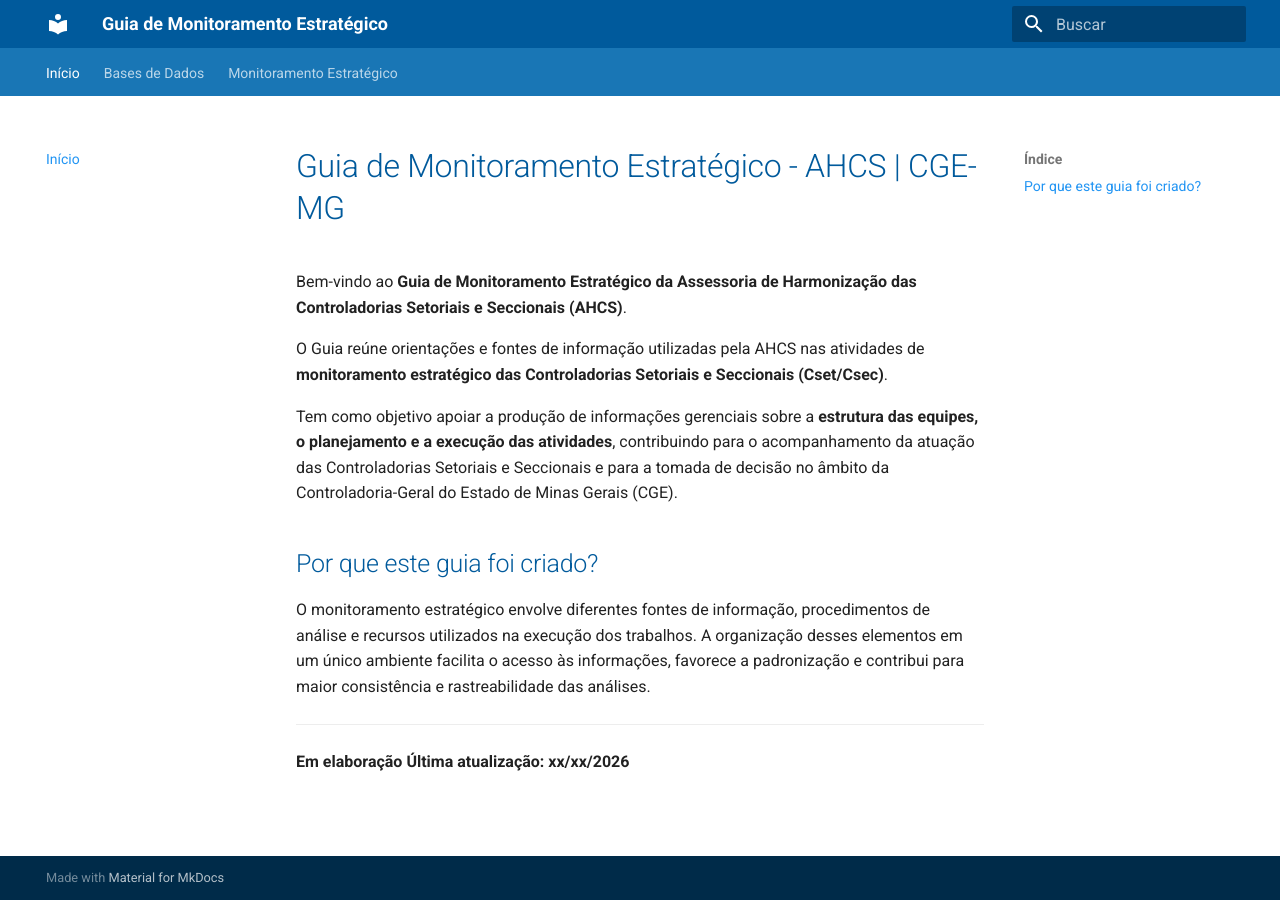
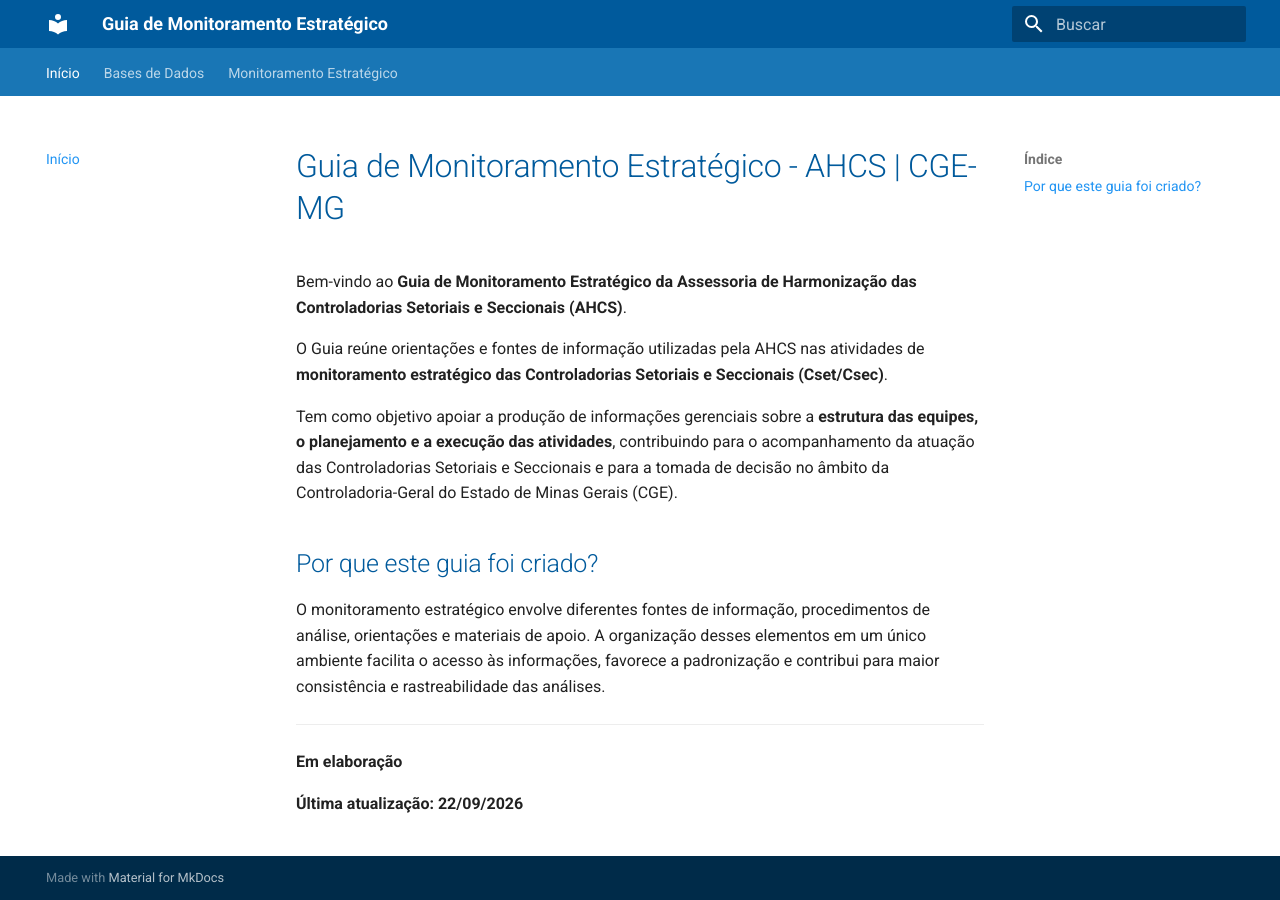
Before and after one commit to CGEMG-AHCS/guia-monitoramento-estrategico, an MkDocs documentation site: the page built from docs/index.md, in a window 1280 px wide. Built offline with MkDocs 1.6.1 and Material for MkDocs 9.7.7, drawn with Linux system fonts in a browser that asks for light colours.

Commit message:
Update index.md

```diff
--- a/docs/index.md
+++ b/docs/index.md
@@ -8,9 +8,10 @@ Tem como objetivo apoiar a produção de informações gerenciais sobre a **estr
 
 ## Por que este guia foi criado?
 
-O monitoramento estratégico envolve diferentes fontes de informação, procedimentos de análise e recursos utilizados na execução dos trabalhos. A organização desses elementos em um único ambiente facilita o acesso às informações, favorece a padronização e contribui para maior consistência e rastreabilidade das análises.
+O monitoramento estratégico envolve diferentes fontes de informação, procedimentos de análise, orientações e materiais de apoio. A organização desses elementos em um único ambiente facilita o acesso às informações, favorece a padronização e contribui para maior consistência e rastreabilidade das análises.
 
 ---
 
 **Em elaboração**
-**Última atualização: xx/xx/2026**
+
+**Última atualização: 22/09/2026**
```
